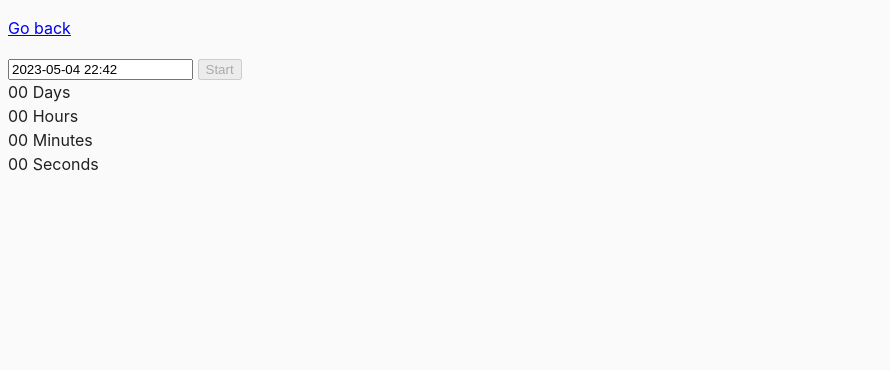
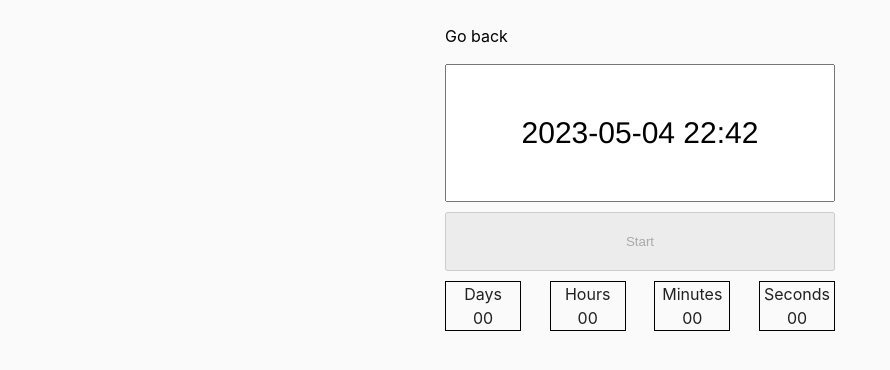
Before and after one commit to SandraKoch/goit-js-hw-09, a website built with Parcel: page src/02-timer.html in a window 1280 px wide. Shown: the whole page, without its empty margins (0-890 px from the left). Built offline with nearby package versions, Linux system fonts and the light colour scheme.

Commit message:
my styles added

```diff
--- a/src/02-timer.html
+++ b/src/02-timer.html
@@ -5,12 +5,14 @@
     <meta name="viewport" content="width=device-width, initial-scale=1.0" />
     <title>Countdown timer</title>
     <link rel="stylesheet" href="css/common.css" />
+    <link rel="stylesheet" href="css/my-styles.css" />
   </head>
   <body>
+    <div class="container timer-container">
       <p><a href="index.html">Go back</a></p>
 
       <input type="text" id="datetime-picker" />
-    <button type="button" data-start>Start</button>
+      <button type="button" class="timer-start-button" data-start>Start</button>
 
       <div class="timer">
         <div class="field">
@@ -30,6 +32,7 @@
           <span class="label">Seconds</span>
         </div>
       </div>
+    </div>
 
     <script src="js/02-timer.js" type="module"></script>
   </body>
--- /dev/null
+++ b/src/css/my-styles.css
@@ -0,0 +1,64 @@
+body {
+  display: flex;
+  justify-content: center;
+}
+
+ul {
+  list-style-type: none;
+  padding: 10px;
+  text-align: center;
+}
+
+a {
+  text-decoration: none;
+  color: black;
+}
+
+.container {
+  display: flex;
+  flex-direction: column;
+}
+
+.color-switcher-container {
+  display: flex;
+  flex-direction: column;
+  align-items: center;
+}
+
+.data-start,
+.data-stop {
+  padding: 10px 30px;
+  margin-top: 10px;
+}
+
+.timer-start-button {
+  padding: 20px 0;
+}
+
+.timer-container {
+  height: 100%;
+}
+
+.flatpickr-input {
+  padding: 50px 0px;
+  text-align: center;
+  font-family: 'Franklin Gothic Medium', 'Arial Narrow', Arial, sans-serif;
+  font-size: 30px;
+  margin-bottom: 10px;
+}
+.timer {
+  display: flex;
+  justify-content: space-between;
+}
+.field {
+  display: flex;
+  flex-direction: column-reverse;
+  align-items: center;
+  width: 76px;
+  border: 1px solid black;
+  margin-top: 10px;
+}
+/* .value {
+}
+.label {
+} */
```
Also changed, not shown: src/01-color-switcher.html (+8 -3 lines), src/index.html (+1 -0 lines). Lines whose indentation alone changed are shown as unchanged.
